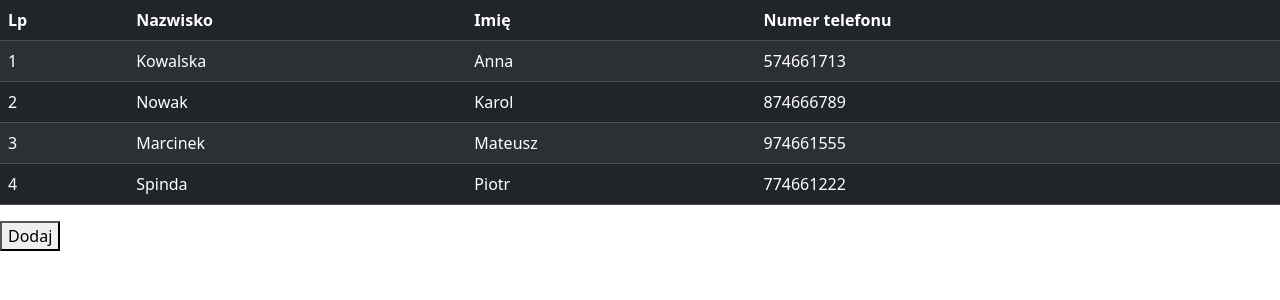
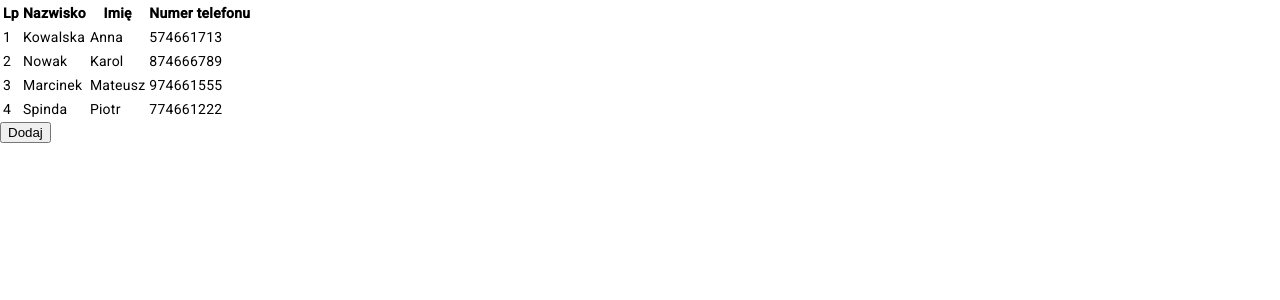
Before and after one commit to mati2003-code/Contacts-app, an Angular app: page / in a window 1280 px wide. Shown: the top 300 px of the page. Built offline with nearby package versions, Linux system fonts and the light colour scheme.

Commit message:
add material Angular

```diff
--- a/angular.json
+++ b/angular.json
@@ -55,6 +55,7 @@
               "src/assets"
             ],
             "styles": [
+              "@angular/material/prebuilt-themes/indigo-pink.css",
               "src/styles.scss"
             ],
             "scripts": []
@@ -115,6 +116,7 @@
               "src/assets"
             ],
             "styles": [
+              "@angular/material/prebuilt-themes/indigo-pink.css",
               "src/styles.scss"
             ],
             "scripts": []
--- a/package.json
+++ b/package.json
@@ -11,10 +11,12 @@
   "private": true,
   "dependencies": {
     "@angular/animations": "^17.1.0",
+    "@angular/cdk": "^17.1.2",
     "@angular/common": "^17.1.0",
     "@angular/compiler": "^17.1.0",
     "@angular/core": "^17.1.0",
     "@angular/forms": "^17.1.0",
+    "@angular/material": "^17.1.2",
     "@angular/platform-browser": "^17.1.0",
     "@angular/platform-browser-dynamic": "^17.1.0",
     "@angular/router": "^17.1.0",
--- a/src/app/app.module.ts
+++ b/src/app/app.module.ts
@@ -4,6 +4,7 @@
 import { AppRoutingModule } from './app-routing.module';
 import { AppComponent } from './app.component';
 import { ContactsModule } from './contacts/contacts.module';
+import { provideAnimationsAsync } from '@angular/platform-browser/animations/async';
 
 @NgModule({
   declarations: [
@@ -14,7 +15,9 @@
     AppRoutingModule,
     ContactsModule
   ],
-  providers: [],
+  providers: [
+    provideAnimationsAsync()
+  ],
   bootstrap: [AppComponent]
 })
 export class AppModule { }
--- a/src/app/contacts/contacts-list/contacts-list.component.html
+++ b/src/app/contacts/contacts-list/contacts-list.component.html
@@ -1,4 +1,4 @@
-<table class="table table-dark table-striped table-hover">
+<table>
     <thead>
         <tr>
             <th>Lp</th>
--- a/src/index.html
+++ b/src/index.html
@@ -6,9 +6,10 @@
   <base href="/">
   <meta name="viewport" content="width=device-width, initial-scale=1">
   <link rel="icon" type="image/x-icon" href="favicon.ico">
-  <link href="https://cdn.jsdelivr.net/npm/bootstrap@5.3.2/dist/css/bootstrap.min.css" rel="stylesheet" integrity="sha384-T3c6CoIi6uLrA9TneNEoa7RxnatzjcDSCmG1MXxSR1GAsXEV/Dwwykc2MPK8M2HN" crossorigin="anonymous">
+  <link href="https://fonts.googleapis.com/css2?family=Roboto:wght@300;400;500&display=swap" rel="stylesheet">
+  <link href="https://fonts.googleapis.com/icon?family=Material+Icons" rel="stylesheet">
 </head>
-<body>
+<body class="mat-typography">
   <app-root></app-root>
 </body>
 </html>
--- a/src/styles.scss
+++ b/src/styles.scss
@@ -1 +1,5 @@
 /* You can add global styles to this file, and also import other style files */
+
+
+html, body { height: 100%; }
+body { margin: 0; font-family: Roboto, "Helvetica Neue", sans-serif; }
```
Also changed, not shown: 1 other file (tests, documents, lock files or other folders).
